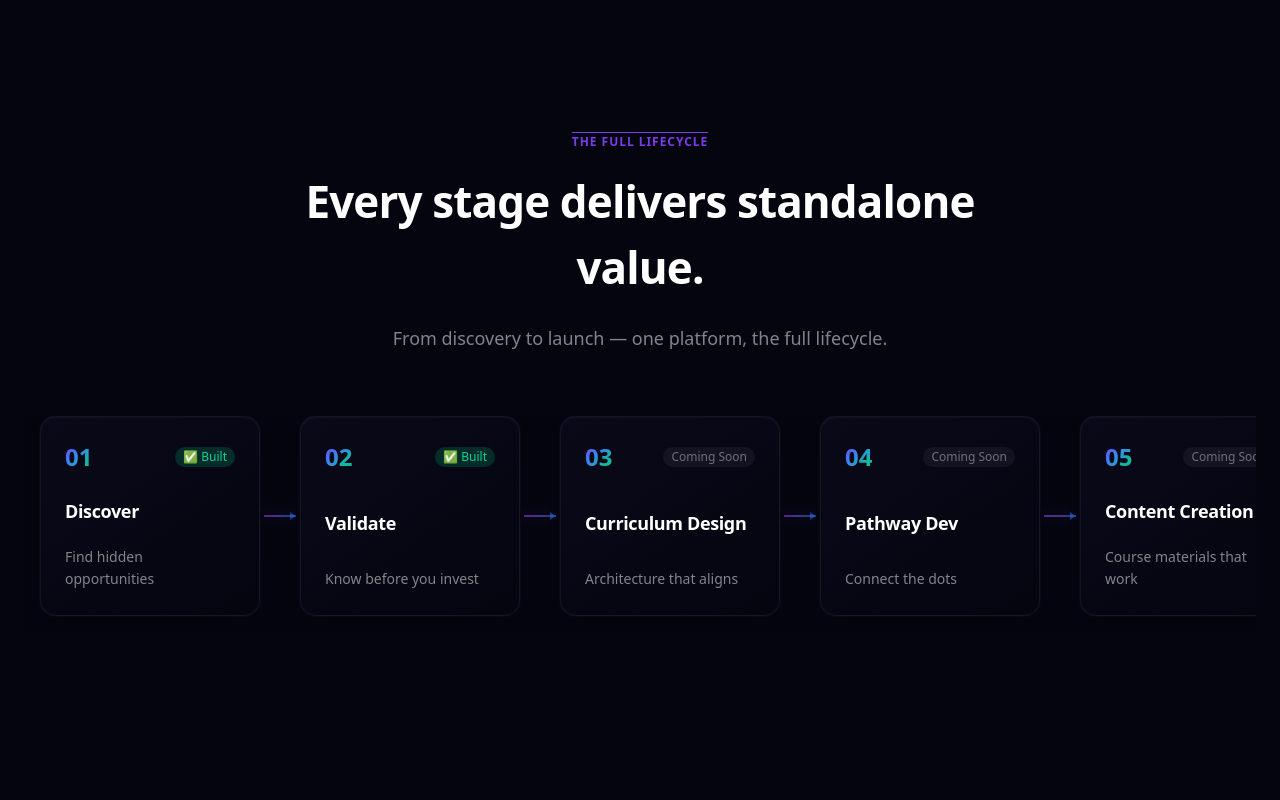
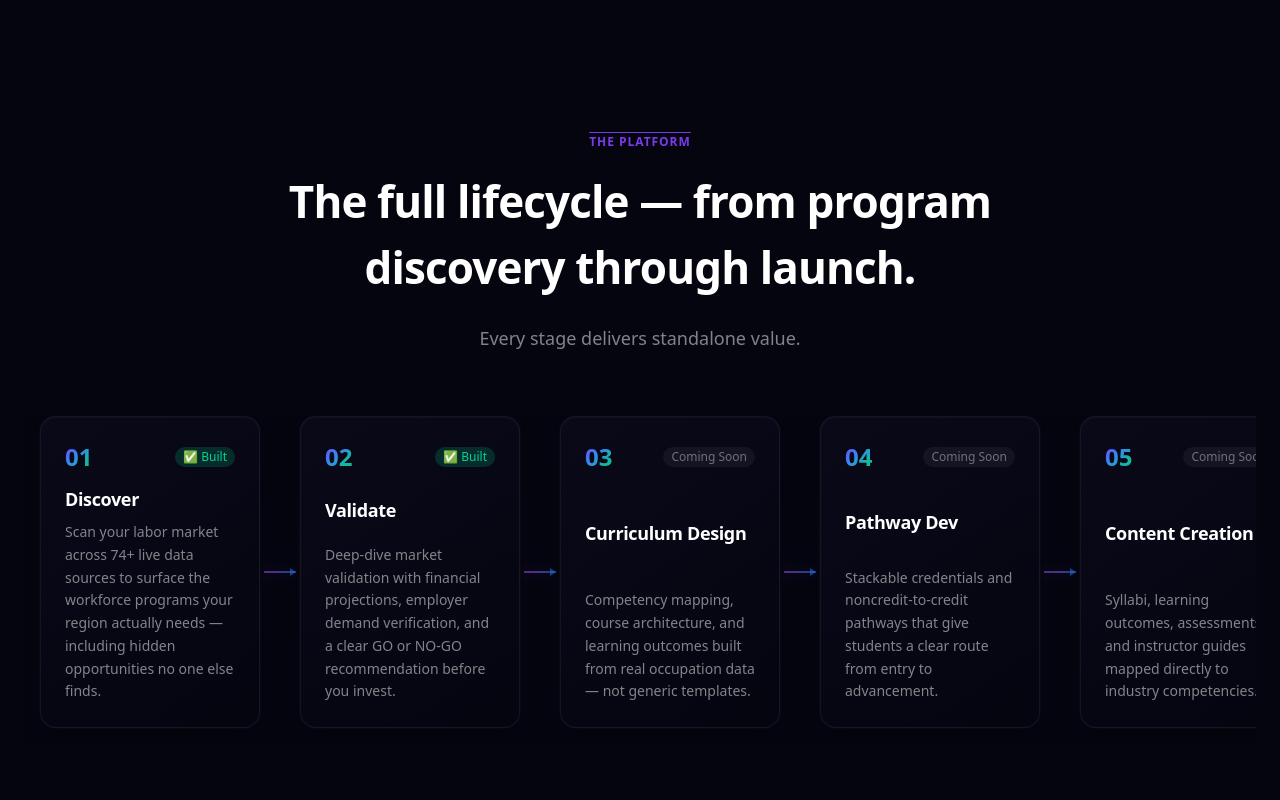
Before and after one commit to wspanic201/workforce-intelligence, a Next.js app: page / in a window 1280 px wide. Shown: the part 720-1520 px from the top of the page. Built offline with nearby package versions, Linux system fonts and the light colour scheme.

Commit message:
pipeline: richer stage descriptions, tightened section header

```diff
--- a/app/page.tsx
+++ b/app/page.tsx
@@ -78,19 +78,19 @@ export default function HomePage() {
       <section className="relative py-20 md:py-32" id="how-it-works">
         <div className="max-w-[1400px] mx-auto px-6">
           <AnimateOnScroll variant="fade-up" className="text-center mb-4">
-            <span className="overline">The Full Lifecycle</span>
+            <span className="overline">The Platform</span>
           </AnimateOnScroll>
           <AnimateOnScroll variant="fade-up" delay={100} className="text-center mb-6">
             <h2
               className="font-heading font-bold text-white mx-auto max-w-3xl"
               style={{ fontSize: 'clamp(1.75rem, 3vw + 0.5rem, 2.75rem)' }}
             >
-              Every stage delivers standalone value.
+              The full lifecycle — from program discovery through launch.
             </h2>
           </AnimateOnScroll>
           <AnimateOnScroll variant="fade-up" delay={200} className="text-center mb-16">
             <p className="text-white/50 text-lg max-w-2xl mx-auto">
-              From discovery to launch — one platform, the full lifecycle.
+              Every stage delivers standalone value.
             </p>
           </AnimateOnScroll>
 
--- a/components/cosmic/Pipeline.tsx
+++ b/components/cosmic/Pipeline.tsx
@@ -14,65 +14,65 @@ const stages: Stage[] = [
   {
     number: 1,
     name: 'Discover',
-    short: 'Find hidden opportunities',
+    short: 'Scan your labor market across 74+ live data sources to surface the workforce programs your region actually needs — including hidden opportunities no one else finds.',
     detail:
-      '29 AI agents scan 76 data sources simultaneously — BLS, Census, job boards, employer filings, grant databases — to surface the programs your region actually needs.',
+      'Regional intelligence, employer demand signals, competitive landscape mapping, opportunity scoring, Blue Ocean scanning, and a fully cited 25-page Discovery Brief.',
     status: 'built',
   },
   {
     number: 2,
     name: 'Validate',
-    short: 'Know before you invest',
+    short: 'Deep-dive market validation with financial projections, employer demand verification, and a clear GO or NO-GO recommendation before you invest.',
     detail:
-      'Deep market validation with financial projections, regulatory analysis, employer demand verification, and a clear GO/NO-GO recommendation.',
+      'Seven specialist agents analyze market size, competitive positioning, regulatory requirements, financial viability, learner demand, employer alignment, and institutional fit.',
     status: 'built',
   },
   {
     number: 3,
     name: 'Curriculum Design',
-    short: 'Architecture that aligns',
+    short: 'Competency mapping, course architecture, and learning outcomes built from real occupation data — not generic templates.',
     detail:
-      'AI-driven curriculum architecture mapping skills to occupations, identifying credential pathways, and benchmarking against competing programs.',
+      'Maps skills to occupations using live job posting data, industry certifications, and employer requirements. Produces program structure, credit hours, and prerequisite chains.',
     status: 'coming',
   },
   {
     number: 4,
     name: 'Pathway Dev',
-    short: 'Connect the dots',
+    short: 'Stackable credentials and noncredit-to-credit pathways that give students a clear route from entry to advancement.',
     detail:
-      'Stackable credentials, articulation agreements, and career lattice mapping that creates clear student pathways from entry to advancement.',
+      'Articulation mapping, career lattice design, prior learning assessment frameworks, and credential stacking that connects certificates to degrees.',
     status: 'coming',
   },
   {
     number: 5,
     name: 'Content Creation',
-    short: 'Course materials that work',
+    short: 'Syllabi, learning outcomes, assessments, and instructor guides mapped directly to industry competencies.',
     detail:
-      'Generate syllabi, learning outcomes, assessment rubrics, and OER-aligned course materials mapped directly to industry competencies.',
+      'Generates course materials aligned to the curriculum architecture — assessment rubrics, OER-aligned content, lab exercises, and capstone project frameworks.',
     status: 'coming',
   },
   {
     number: 6,
     name: 'Marketing',
-    short: 'Reach the right students',
+    short: 'Recruitment strategy, employer partnership templates, and enrollment campaign blueprints tailored to your region.',
     detail:
-      'Targeted recruitment strategy with demographic analysis, messaging frameworks, digital campaign blueprints, and employer partnership templates.',
+      'Demographic targeting, messaging frameworks, digital campaign blueprints, employer co-marketing templates, and ROI-driven enrollment projections.',
     status: 'coming',
   },
   {
     number: 7,
     name: 'Launch',
-    short: 'Go live with confidence',
+    short: 'A complete launch playbook — enrollment targets, faculty hiring, facility requirements, and a week-by-week implementation timeline.',
     detail:
-      'Complete launch playbook — enrollment targets, faculty hiring timeline, facility requirements, technology stack, and week-by-week implementation plan.',
+      'Operational readiness checklist, technology stack recommendations, adjunct recruitment plan, advisory board formation guide, and go-live countdown.',
     status: 'coming',
   },
   {
     number: 8,
     name: 'Quality Control',
-    short: 'Measure what matters',
+    short: 'Outcomes tracking, employer satisfaction, and continuous improvement loops tied back to the original market data.',
     detail:
-      'Outcome tracking framework, employer satisfaction surveys, continuous improvement loops, and accreditation alignment reporting.',
+      'KPI dashboards, completion and placement rate tracking, employer feedback surveys, re-validation triggers, and accreditation alignment reporting.',
     status: 'coming',
   },
 ];
```
